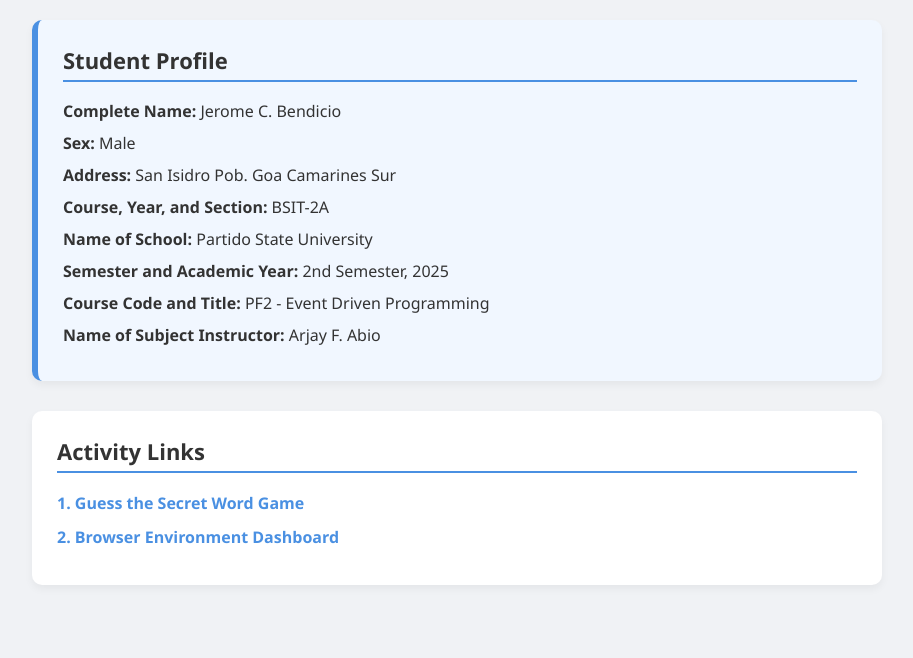
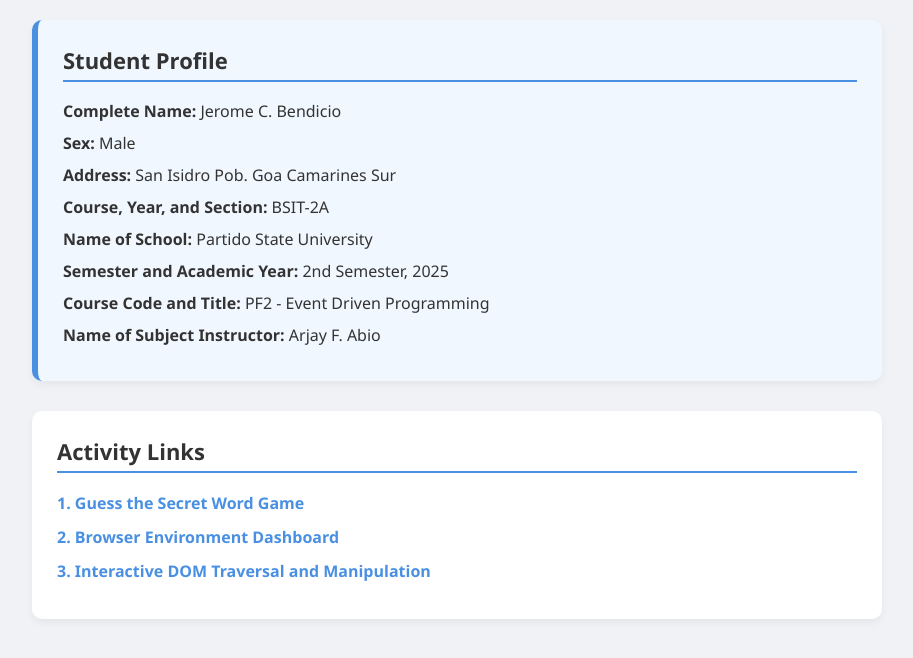
Before and after one commit to Jetropoxer12/index.html, a plain HTML site: page index.html in a window 1280 px wide. Shown: the whole page, without its empty margins (183-1096 px from the left). Drawn offline with Linux system fonts and the light colour scheme.

Commit message:
Update index.html

```diff
--- a/index.html
+++ b/index.html
@@ -83,7 +83,8 @@
         <h2>Activity Links</h2>
         <a href="https://jetropoxer12.github.io/Guessing_Game/" target="_blank">1. Guess the Secret Word Game</a>
         <a href="https://jetropoxer12.github.io/browser_dashboard.html/" target="_blank">2. Browser Environment Dashboard</a>
-        </div>
+        <a href="https://jetropoxer12.github.io/dom_traversal.html/" target="_black">3. Interactive DOM Traversal and Manipulation</a>
+    </div>
 </div>
 
 </body>
```
